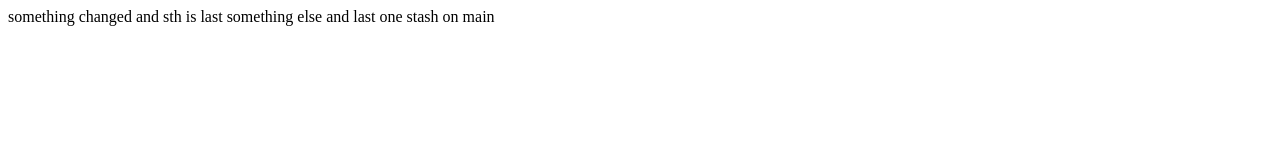
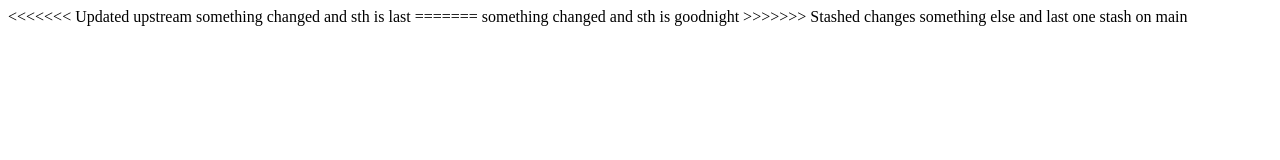
Before and after one commit to rhzt0319/firstRepo, a plain HTML site: page index.html in a window 1280 px wide. Drawn offline with Linux system fonts and the light colour scheme.

Commit message:
both sentences left

```diff
--- a/index.html
+++ b/index.html
@@ -7,7 +7,11 @@
     <title>Document</title>
 </head>
 <body>
+<<<<<<< Updated upstream
     something changed and sth is last
+=======
+    something changed and sth is goodnight
+>>>>>>> Stashed changes
     something else and last one
 
     stash on main
```
